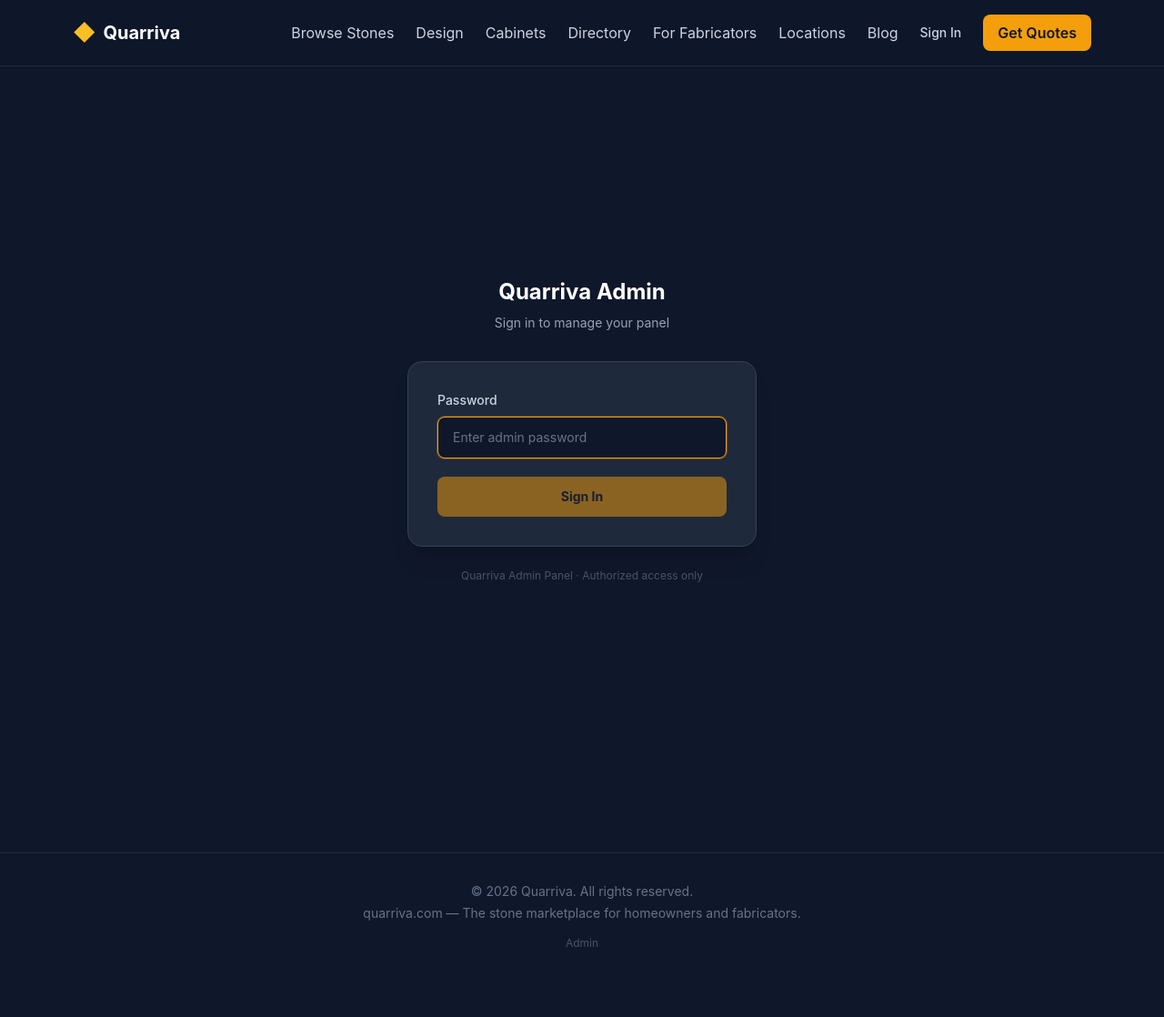
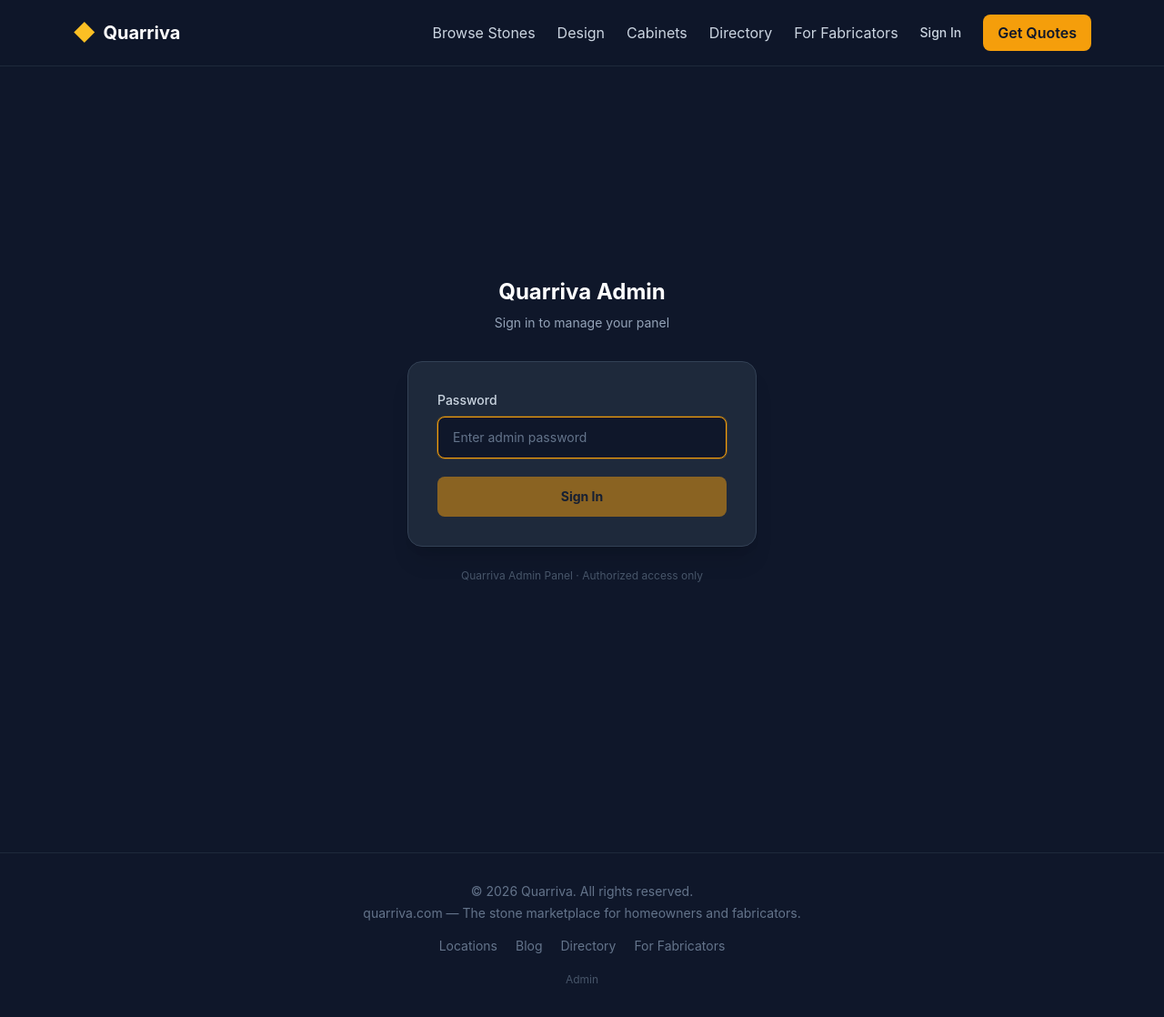
Before and after one commit to sorn00/slabhub, a Next.js app: page /admin/login in a window 1280 px wide. Shown: the whole page at 91% size. Before the commit the page ends 1078 px from the top, so only its background shows below. Built offline with nearby package versions, Linux system fonts and the light colour scheme; no server answers.

Commit message:
Move secondary links and protect CRM

```diff
--- a/app/admin/login/page.tsx
+++ b/app/admin/login/page.tsx
@@ -1,13 +1,15 @@
 'use client'
 
-import { useState } from 'react'
-import { useRouter } from 'next/navigation'
+import { Suspense, useState } from 'react'
+import { useRouter, useSearchParams } from 'next/navigation'
 
-export default function AdminLoginPage() {
+function AdminLoginForm() {
   const [password, setPassword] = useState('')
   const [error, setError] = useState('')
   const [loading, setLoading] = useState(false)
   const router = useRouter()
+  const searchParams = useSearchParams()
+  const redirectTo = searchParams.get('redirect') || '/admin'
 
   const handleSubmit = async (e: React.FormEvent) => {
     e.preventDefault()
@@ -24,7 +26,7 @@ export default function AdminLoginPage() {
       const data = await res.json()
 
       if (data.success) {
-        router.push('/admin')
+        router.push(redirectTo.startsWith('/') ? redirectTo : '/admin')
         router.refresh()
       } else {
         setError('Incorrect password')
@@ -88,3 +90,11 @@ export default function AdminLoginPage() {
     </div>
   )
 }
+
+export default function AdminLoginPage() {
+  return (
+    <Suspense fallback={<div className="min-h-screen flex items-center justify-center bg-slate-900 text-slate-400">Loading admin login...</div>}>
+      <AdminLoginForm />
+    </Suspense>
+  )
+}
--- a/app/layout.tsx
+++ b/app/layout.tsx
@@ -28,7 +28,21 @@ export default function RootLayout({
           <div className="max-w-6xl mx-auto px-4 text-center text-slate-500 text-sm">
             <p>© 2026 Quarriva. All rights reserved.</p>
             <p className="mt-1">quarriva.com — The stone marketplace for homeowners and fabricators.</p>
-            <p className="mt-3">
+            <div className="mt-4 flex flex-wrap items-center justify-center gap-x-5 gap-y-2">
+              <Link href="/countertops" className="text-slate-500 hover:text-slate-300 transition-colors">
+                Locations
+              </Link>
+              <Link href="/blog" className="text-slate-500 hover:text-slate-300 transition-colors">
+                Blog
+              </Link>
+              <Link href="/directory" className="text-slate-500 hover:text-slate-300 transition-colors">
+                Directory
+              </Link>
+              <Link href="/fabricators" className="text-slate-500 hover:text-slate-300 transition-colors">
+                For Fabricators
+              </Link>
+            </div>
+            <p className="mt-4">
               <Link href="/admin" className="text-slate-600 hover:text-slate-400 text-xs transition-colors">
                 Admin
               </Link>
--- a/components/Navbar.tsx
+++ b/components/Navbar.tsx
@@ -7,7 +7,6 @@ import { useSession, signIn } from 'next-auth/react'
 export default function Navbar() {
   const [menuOpen, setMenuOpen] = useState(false)
   const { data: session } = useSession()
-  const userRole = (session?.user as { role?: string } | undefined)?.role
 
   return (
     <nav className="border-b border-slate-800 bg-[#0f172a]/95 backdrop-blur sticky top-0 z-50">
@@ -34,17 +33,6 @@ export default function Navbar() {
           <Link href="/fabricators" className="text-slate-300 hover:text-white transition-colors">
             For Fabricators
           </Link>
-          <Link href="/countertops" className="text-slate-300 hover:text-white transition-colors">
-            Locations
-          </Link>
-          <Link href="/blog" className="text-slate-300 hover:text-white transition-colors">
-            Blog
-          </Link>
-          {session && (userRole === 'admin' || userRole === 'reviewer') && (
-            <Link href="/crm" className="text-slate-300 hover:text-amber-400 transition-colors font-medium">
-              CRM
-            </Link>
-          )}
           {session ? (
             <Link href="/dashboard" className="flex items-center gap-2 text-slate-300 hover:text-white transition-colors">
               <span className="w-7 h-7 rounded-full bg-amber-500 text-slate-900 flex items-center justify-center text-xs font-bold">
@@ -102,17 +90,6 @@ export default function Navbar() {
           <Link href="/fabricators" className="text-slate-300 hover:text-white transition-colors text-center" onClick={() => setMenuOpen(false)}>
             For Fabricators
           </Link>
-          <Link href="/countertops" className="text-slate-300 hover:text-white transition-colors text-center" onClick={() => setMenuOpen(false)}>
-            Locations
-          </Link>
-          <Link href="/blog" className="text-slate-300 hover:text-white transition-colors text-center" onClick={() => setMenuOpen(false)}>
-            Blog
-          </Link>
-          {session && (userRole === 'admin' || userRole === 'reviewer') && (
-            <Link href="/crm" className="text-amber-400 hover:text-amber-300 font-medium transition-colors text-center" onClick={() => setMenuOpen(false)}>
-              CRM Dashboard
-            </Link>
-          )}
           {session ? (
             <Link href="/dashboard" className="flex items-center justify-center gap-2 text-slate-300 hover:text-white transition-colors" onClick={() => setMenuOpen(false)}>
               <span className="w-7 h-7 rounded-full bg-amber-500 text-slate-900 flex items-center justify-center text-xs font-bold">
```
Also changed, not shown: middleware.ts (+3 -4 lines).
